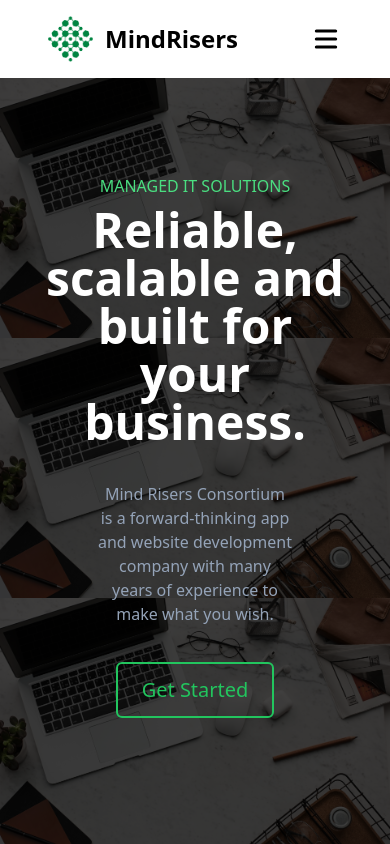
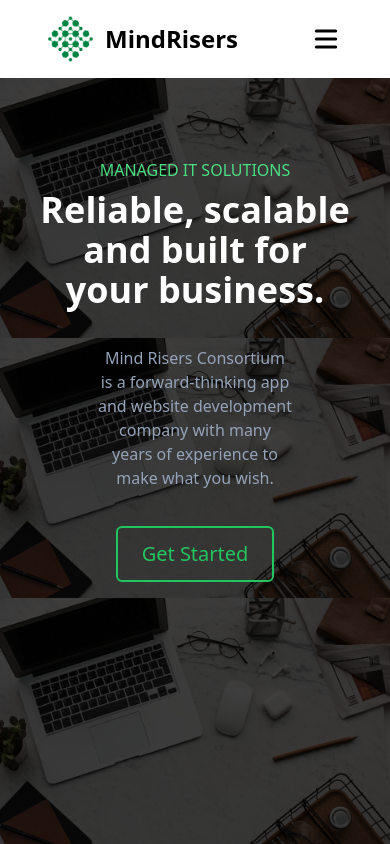
Before and after one commit to pranjaltimsina/mindrisers, a React (Create React App) app: page / in a window 390 px wide. Shown: the top 844 px of the page. Built offline with nearby package versions, Linux system fonts and the light colour scheme.

Commit message:
fix: content overflow in small screens

```diff
--- a/src/components/HomePageComponents/Splash.tsx
+++ b/src/components/HomePageComponents/Splash.tsx
@@ -4,8 +4,8 @@ const Splash = () => {
   return (
     <div className='bg-splash-bg bg-fixed bg-contain sm:bg-cover w-full h-screen'>
       <div className='w-full h-full flex flex-col items-center bg-mask'>
-        <div className='pt-24 sm:pt-52 text-md text-green-400'>MANAGED IT SOLUTIONS</div>
-        <h1 className='h-max mt-2 w-4/5 sm:w-1/2 text-center text-white font-sans font-extrabold text-5xl sm:text-6xl'>
+        <div className='pt-20 sm:pt-52 text-md text-green-400'>MANAGED IT SOLUTIONS</div>
+        <h1 className='h-max mt-2 w-4/5 sm:w-1/2 text-center text-white font-sans font-extrabold text-4xl sm:text-6xl'>
           Reliable, scalable and built for your business.
         </h1>
         <div className='w-1/2 mt-9 text-slate-400 text-center'>
```
